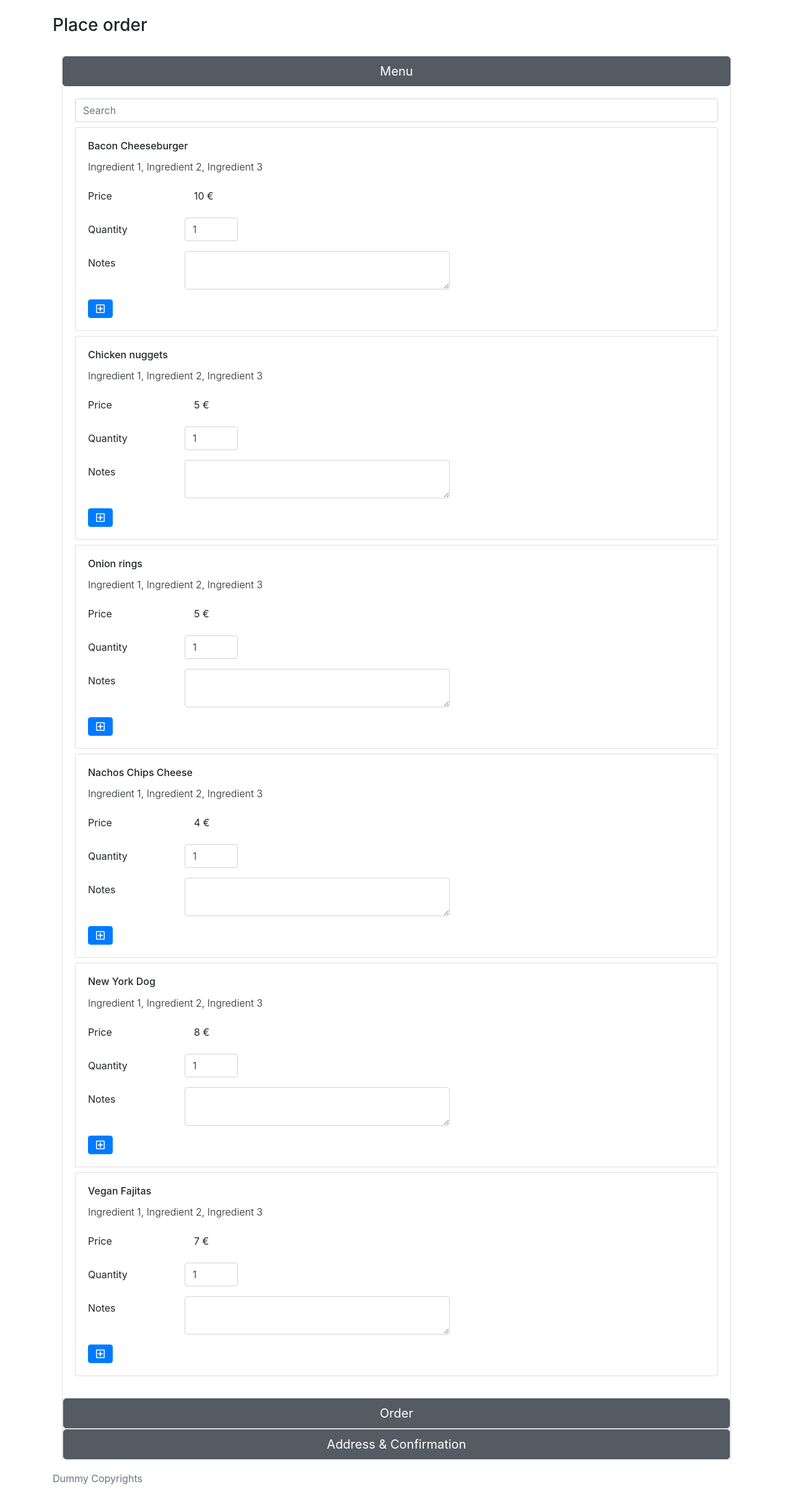
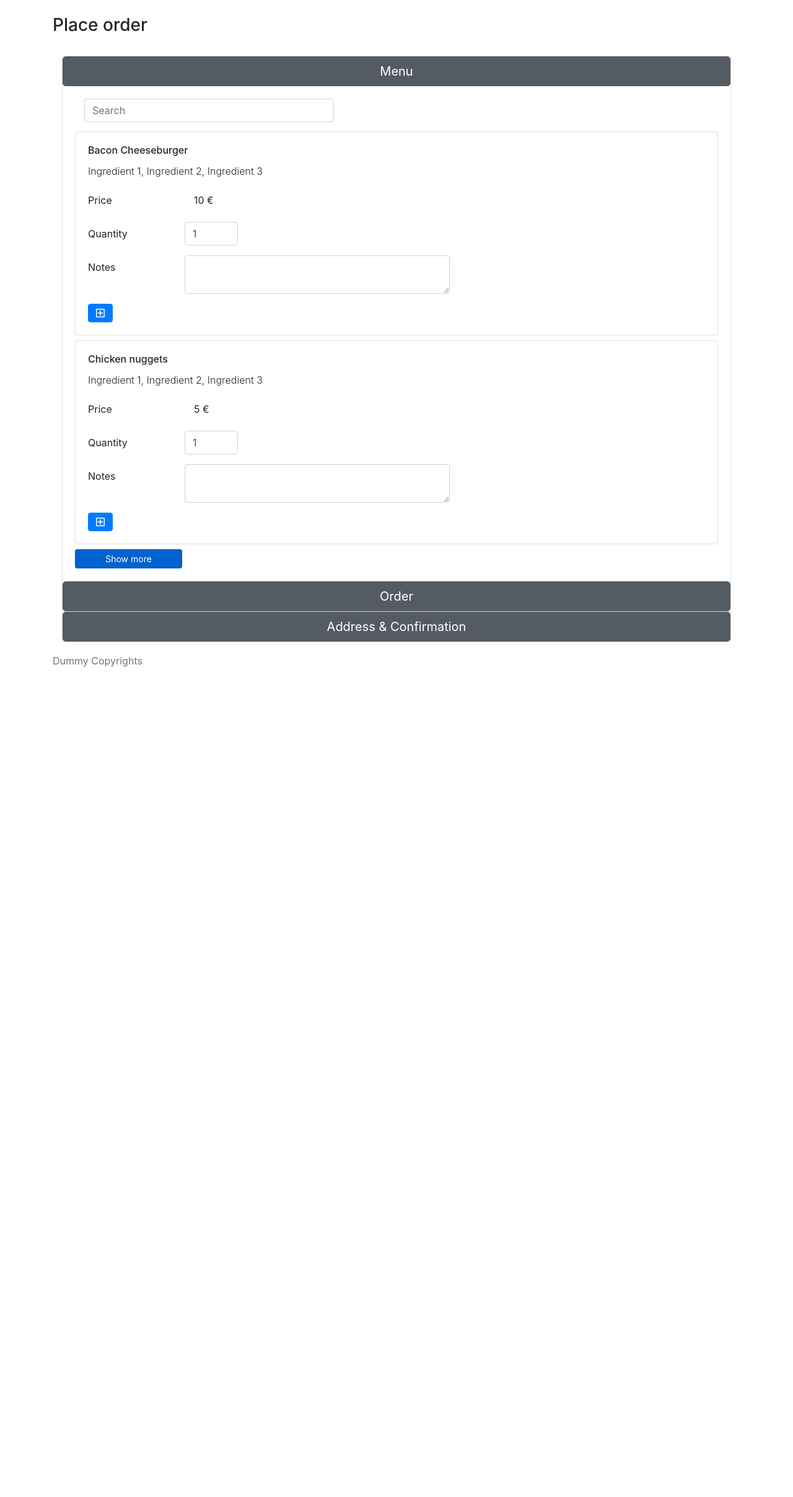
Before and after one commit to Vuksaa/progetto-web, a PHP site: page /place_order.php?provider=1 in a window 1280 px wide. Shown: the part 56-2471 px from the top of the page at 62% size. After the commit the page ends 1132 px from the top, so only its background shows below. Run offline with PHP 8.4, Linux system fonts and the light colour scheme; a user stored in the database is signed in; data comes from the database, SQL or seed files in the repository; data that the repository does not hold is empty; some libraries are stand-ins or nearby versions.

Commit message:
Implement "show more" button in place_order for the shown products

```diff
--- a/place_order.php
+++ b/place_order.php
@@ -1,5 +1,7 @@
-<?php include("fragments/logged-check.php"); ?>
-<?php include("fragments/connection-begin.php"); ?>
+<?php
+include("fragments/logged-check.php");
+include("fragments/connection-begin.php");
+?>
 <!DOCTYPE html>
 <html lang="en">
 
@@ -20,11 +22,13 @@
         </button>
         <div id="collapseMenu" class="collapse show" aria-labelledby="headingMenu" data-parent="#mainAccordion">
           <div class="card-body">
-            <div class="card-searchbar">
-              <input class="form-control mr-sm-2" id="searchProducts" type="search" placeholder="Search" aria-label="Search">
-            </form>
+            <div class="card-searchbar col-5">
+              <input class="form-control" id="searchProducts" type="search" placeholder="Search" aria-label="Search">
+            </div>
 
             <?php
+            // temporary value for testing purposes
+            $productGroupSize = 2;
             if ($listedProducts = $conn->query("
             SELECT product_id, product_name, product_price
             FROM provider
@@ -32,9 +36,10 @@
             ON provider.provider_id = product.provider_id
             WHERE provider.provider_id ='".$_GET['provider']."'
             ")) {
+              $productNumber = 0;
               while ($product = $listedProducts->fetch_assoc()) {
                 ?>
-                <div class="card mt-2" data-product-id="<?php echo $providerRow['product_id']; ?>">
+                <div class="card mt-2 productCard d-none" data-product-group="<?php echo (int)($productNumber / $productGroupSize); ?>" data-product-id="<?php echo $product['product_id']; ?>">
                   <div class="card-body">
                     <h6 class="card-title"><?php echo $product['product_name']; ?></h5>
                     <p class="card-text font-weight-light">Ingredient 1, Ingredient 2, Ingredient 3</p>
@@ -54,9 +59,13 @@
                   </div>
                 </div>
                 <?php
+                $productNumber = $productNumber + 1;
               }
             }
             ?>
+            <button class="btn btn-primary btn-sm btn-block active col-2 mt-2" id="productsShowMore">
+              Show more
+            </button>
         </div>
       </div>
     </div>
@@ -198,6 +207,18 @@ $(function() {
       }
     })
   })
+
+  // function for showing products when the "show more" button is clicked.
+  // the class d-none is used because the searchbar already hides products with the hide function
+  var nextHiddenProductGroup = 0
+  function showNextProducts() {
+    $(".productCard").filter(function() {
+      return ($(this).data("product-group") == nextHiddenProductGroup)
+    }).removeClass("d-none")
+    nextHiddenProductGroup++
+  }
+  showNextProducts()
+  $("#productsShowMore").on('click', showNextProducts)
 })
 </script>
 
```
